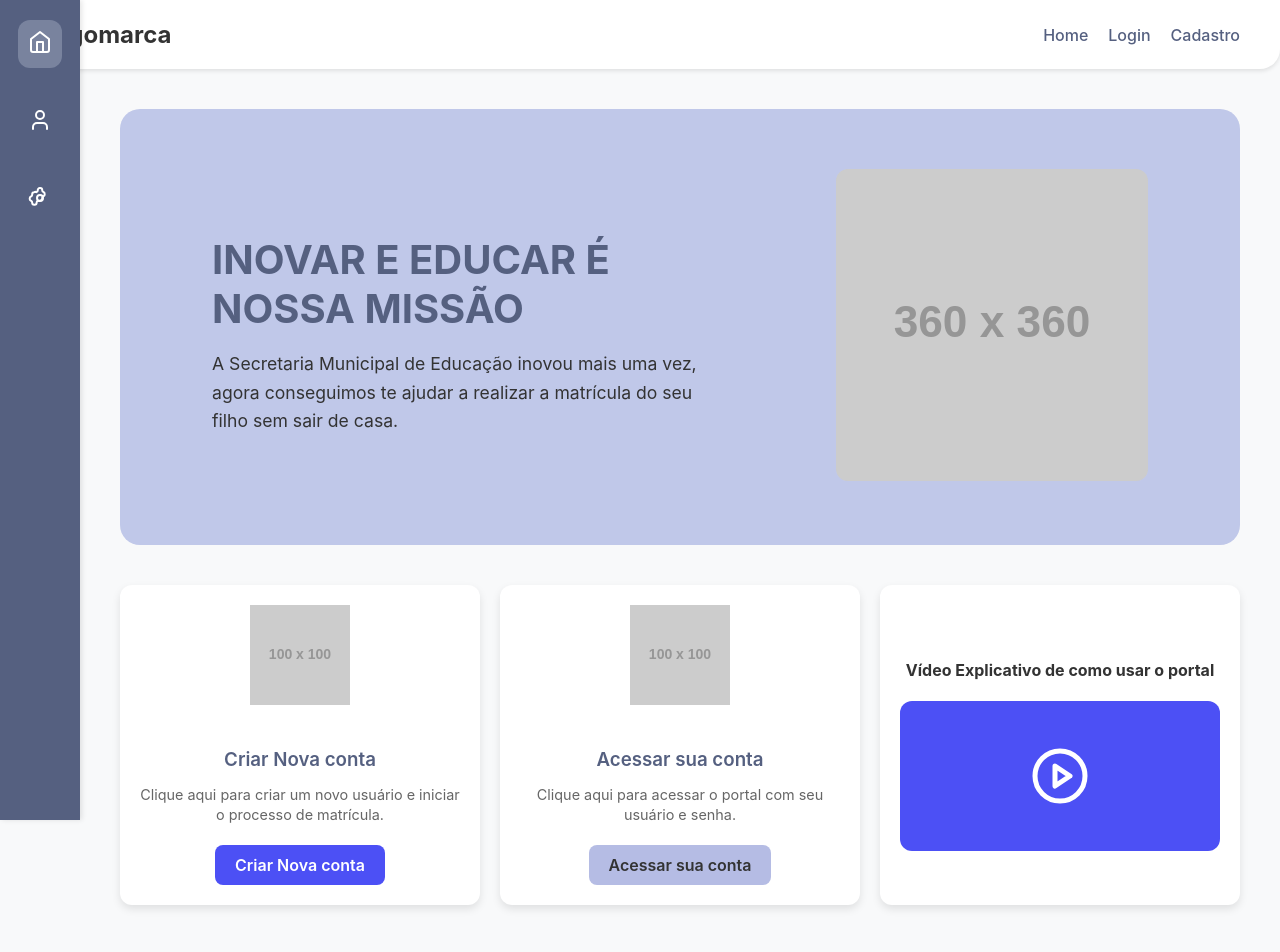
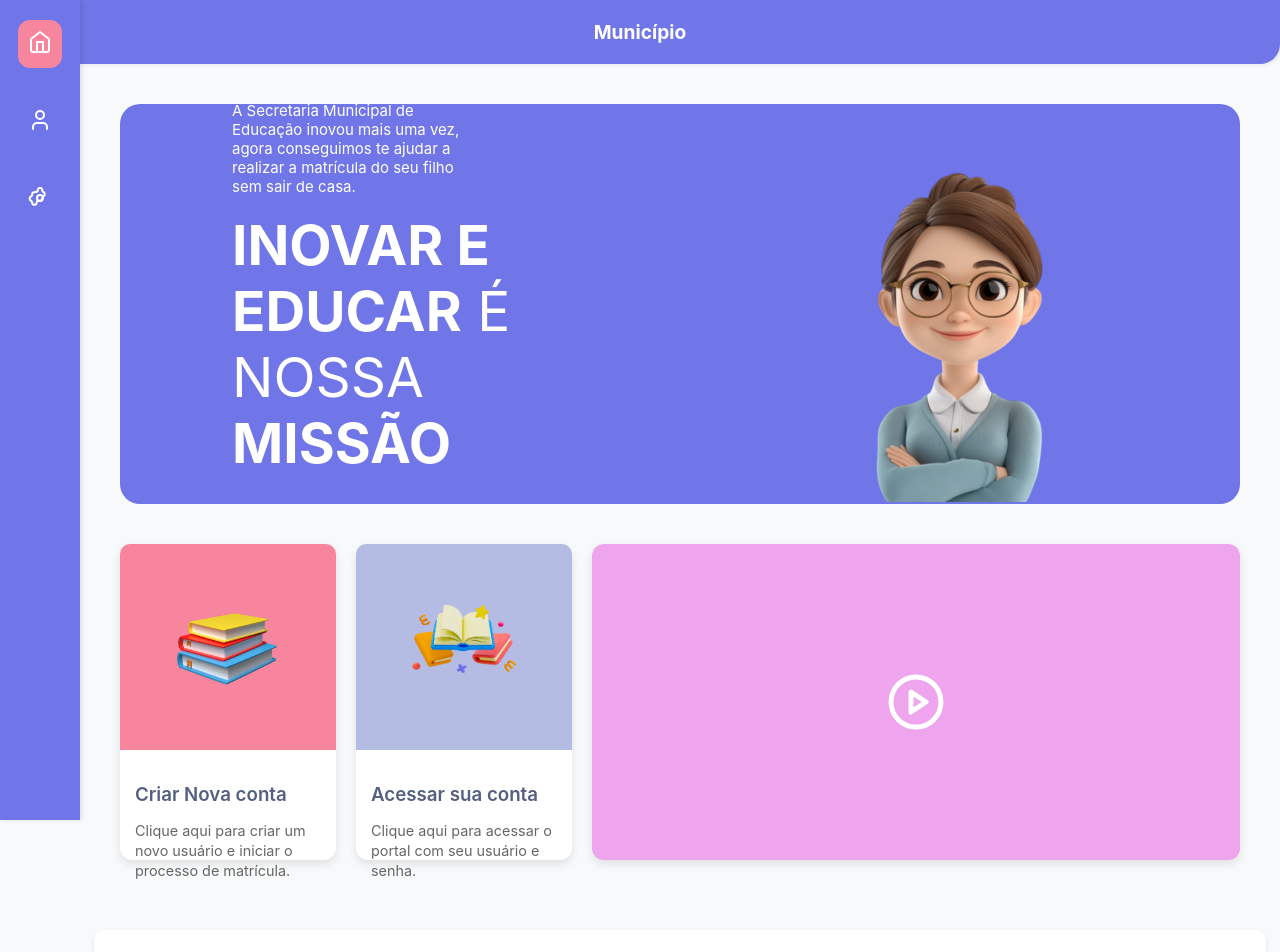
Before and after one commit to teceudesenvolvo/blu-escolar-alunos, a React (Create React App) app: page / in a window 1280 px wide. Shown: the top 952 px of the page. Built offline with nearby package versions, Linux system fonts and the light colour scheme.

Commit message:
componentes

```diff
--- a/src/App.css
+++ b/src/App.css
@@ -47,23 +47,24 @@ body {
 
 .main-content {
   flex-grow: 1;
-    margin-left: 80px; /* Espaço para a barra de navegação lateral */
+  margin-left: 80px;
+  /* Espaço para a barra de navegação lateral */
 }
 
-/* Barra de navegação lateral fixa */
-/* Barra de navegação lateral fixa */
+/* Barra de navegação lateral fixa SideMenu */
 .fixed-nav-bar {
   position: fixed;
   left: 0;
   top: 0;
   height: 100vh;
   width: 80px;
-    background-color: #556080;
+  background-color: #7076E8;
   display: flex;
   flex-direction: column;
   align-items: center;
   padding-top: 20px;
   box-shadow: 2px 0 5px rgba(0, 0, 0, 0.1);
+  z-index: 1000;
 }
 
 .nav-icon-wrapper {
@@ -75,32 +76,35 @@ body {
 }
 
 .nav-icon-wrapper.active {
-    background-color: #79839E;
+  background-color: #F7859D;
 }
 
 .nav-icon-wrapper svg {
   color: white;
 }
 
-/* Estilização do cabeçalho */
+/* Estilização do TopMenu */
 .header {
   display: flex;
-    justify-content: space-between;
+  justify-content: center;
+  text-align: center;
   align-items: center;
   padding: 20px 40px;
-    background-color: #fff;
-    box-shadow: 0 2px 4px rgba(0, 0, 0, 0.1);
+  background-color: #7076E8 ;
+  box-shadow: 2px 0 5px rgba(0, 0, 0, 0.1);
   border-bottom-left-radius: 20px;
   border-bottom-right-radius: 20px;
+  z-index: 1000;
 }
 
 .logomarca {
   font-weight: 700;
   font-size: 1.5rem;
-    color: #333;
+  color: #fff;
 }
 
-.header-nav a, .header-nav .nav-link {
+.header-nav a,
+.header-nav .nav-link {
   margin-left: 20px;
   text-decoration: none;
   color: #556080;
@@ -108,7 +112,8 @@ body {
   transition: color 0.3s;
 }
 
-.header-nav a:hover, .header-nav .nav-link:hover {
+.header-nav a:hover,
+.header-nav .nav-link:hover {
   color: #4C50F5;
 }
 
@@ -118,27 +123,30 @@ body {
   display: flex;
   align-items: center;
   justify-content: space-around;
-    padding: 60px 40px;
-    background-color: #C0C8E9;
-    color: #333;
+  background-color: #7076E8;
+  color: #fff;
   border-radius: 20px;
   margin: 40px 40px 0 40px;
+  align-items: flex-end;
 }
 
 .hero-content {
-    max-width: 50%;
+  max-width: 30%;
+  justify-content: center;
+  height: 400px;
+  display: flex;
+  flex-direction: column;
 }
 
 .hero-content h1 {
-    font-size: 2.5rem;
-    font-weight: 700;
-    margin-bottom: 1rem;
-    color: #556080;
+  font-size: 55px;
+  font-weight: 400;
 }
 
 .hero-content p {
-    font-size: 1.1rem;
-    line-height: 1.6;
+  font-size: 15px;
+  margin-bottom: -30px;
+  width: 70%;
 }
 
 .hero-image {
@@ -147,9 +155,10 @@ body {
 }
 
 .hero-image img {
-    border-radius: 12px;
   max-width: 100%;
-    height: auto;
+  height: 70%;
+  align-self: flex-end;
+  margin-bottom: -2px;
 }
 
 /* Seção de Features (Cards e Vídeo) */
@@ -160,17 +169,52 @@ body {
   padding: 40px;
 }
 
-.feature-card, .video-card {
+.feature-card,
+.video-card {
   background-color: #fff;
-    padding: 20px;
   border-radius: 12px;
   box-shadow: 0 4px 8px rgba(0, 0, 0, 0.1);
-    flex-basis: 30%;
+  width: 20%;
+  text-decoration: none;
+}
+
+.video-card {
+  width: 60%;
+}
+
+.feature-card:hover {
+  box-shadow: 0 6px 12px rgba(0, 0, 0, 0.15);
+  transform: translateY(-5px);
+  transition: all 0.3s ease;
+}
+
+.icon-container-1 {
+  display: flex;
+  width: 100%;
+  background-color: #F7859D;
+  height: 65%;
+  justify-content: center;
+  align-items: center;
+  align-self: center;
   text-align: center;
+  border-radius: 10px 10px 0 0;
+}
+
+.icon-container-2 {
+  display: flex;
+  width: 100%;
+  background-color: #B5BCE4;
+  height: 65%;
+  justify-content: center;
+  align-items: center;
+  align-self: center;
+  text-align: center;
+  border-radius: 10px 10px 0 0;
 }
 
 .feature-card img {
   margin-bottom: 20px;
+  width: 60%;
 }
 
 .feature-card h3 {
@@ -186,34 +230,13 @@ body {
   margin-bottom: 20px;
 }
 
-.btn-primary, .btn-secondary {
-    display: inline-block;
-    padding: 10px 20px;
-    border-radius: 8px;
-    text-decoration: none;
-    font-weight: 600;
-    transition: background-color 0.3s;
-}
-
-.btn-primary {
-    background-color: #4C50F5;
-    color: #fff;
-}
-
-.btn-primary:hover {
-    background-color: #3a3fcc;
-}
-
-.btn-secondary {
-    background-color: #B5BCE4;
-    color: #333;
-}
-
-.btn-secondary:hover {
-    background-color: #9ea4d0;
+.text-card {
+  padding: 15px;
+  text-align: left;
 }
 
 .video-card {
+  background-color: #EEA5EE;
   display: flex;
   flex-direction: column;
   align-items: center;
@@ -223,7 +246,7 @@ body {
 .video-placeholder {
   width: 100%;
   height: 150px;
-    background-color: #4C50F5;
+  color: #1f1f1f;
   border-radius: 12px;
   display: flex;
   align-items: center;
@@ -232,16 +255,21 @@ body {
 }
 
 .video-placeholder svg {
-    color: white;
+  color: #1f1f1f;
 }
 
 /* Seção de Informações (Dashboard) */
 .info-section {
+  background-color: #fff;
   display: flex;
   align-items: center;
   justify-content: center;
   gap: 40px;
   padding: 40px;
+  box-shadow: 0 2px 4px rgba(0, 0, 0, 0.1);
+  border-radius: 10px;
+  width: 91%;
+  margin: 30px auto;
 }
 
 .info-text {
@@ -344,6 +372,180 @@ body {
   font-size: 0.8rem;
 }
 
+/* Estilização da página de login */
+.login-container {
+    display: flex;
+    height: 100vh;
+    font-family: 'Inter', sans-serif;
+}
+
+/* Lado esquerdo da página (background roxo) */
+.login-left {
+    flex-basis: 50%;
+    background-color: #7076E8;
+    color: white;
+    display: flex;
+    flex-direction: column;
+    padding: 10%;
+    position: relative;
+}
+
+.login-header {
+    display: flex;
+    align-items: center;
+    position: absolute;
+    top: 40px;
+    left: 40px;
+}
+
+.logo-heart svg {
+    margin-right: 10px;
+}
+
+.logomarca {
+    font-weight: 700;
+    font-size: 1.2rem;
+}
+
+.login-greeting {
+    margin-top: 150px;
+    padding-left: 20px;
+}
+
+.login-greeting h1 {
+    font-size: 70px;
+    font-weight: 400;
+    line-height: 1.2;
+}
+
+/* Lado direito da página (formulário de login) */
+.login-right {
+    flex-basis: 60%;
+    background-color: #FFFFFF;
+    display: flex;
+    justify-content: center;
+    align-items: center;
+    padding: 40px;
+}
+
+.login-form-card {
+    padding: 40px;
+    border-radius: 16px;
+    width: 100%;
+    max-width: 450px;
+    text-align: center;
+}
+
+.login-form-card h2 {
+    font-size: 1.5rem;
+    color: #556080;
+    margin-bottom: 30px;
+}
+
+.login-form {
+    display: flex;
+    flex-direction: column;
+    gap: 20px;
+}
+
+.form-group {
+    text-align: left;
+}
+
+.form-group label {
+    display: block;
+    margin-bottom: 5px;
+    color: transparent;
+    font-weight: 500;
+    font-size: 5px;
+}
+
+.form-group input {
+    width: 100%;
+    padding: 12px;
+    border: none  ;
+    border-bottom: 1px solid #ddd;
+    box-sizing: border-box;
+    transition: border-color 0.3s;
+}
+
+.form-group input:focus {
+    outline: none;
+    border-color: #4C50F5;
+}
+
+.form-actions {
+    display: flex;
+    justify-content: space-between;
+    align-items: center;
+    margin-top: 10px;
+}
+
+.forgot-password {
+    color: #F7859D;
+    text-decoration: none;
+    font-size: 0.9rem;
+}
+
+.btn-login {
+    padding: 12px 30px;
+    background-color: #4C50F5;
+    color: white;
+    border: none;
+    border-radius: 8px;
+    cursor: pointer;
+    font-weight: 600;
+    transition: background-color 0.3s;
+}
+
+.btn-login:hover {
+    background-color: #3a3fcc;
+}
+
+.register-link {
+    margin-top: 20px;
+    font-size: 0.9rem;
+}
+
+.register-link a {
+    color: #7076E8;
+    text-decoration: none;
+    font-weight: 500;
+    text-decoration: underline;
+}
+
+
+
+
+
+
+
+
+
+
+
+
+
+
+
+
+
+
+
+
+
+
+
+
+
+
+
+
+
+
+
+
+
 
 
 
--- a/src/componentes/TopMenu.js
+++ b/src/componentes/TopMenu.js
@@ -1,15 +1,9 @@
 import React from 'react';
-import { NavLink } from 'react-router-dom';
 
 const TopMenu = () => {
   return (
     <header className="header">
-      <div className="logomarca">Logomarca</div>
-      <nav className="header-nav">
-          <NavLink to="/">Home</NavLink>
-          <NavLink to="/login">Login</NavLink>
-          <NavLink to="/cadastro">Cadastro</NavLink>
-      </nav>
+      <div className="logomarca">Município</div>
     </header>
   );
 };
--- a/src/pages/LandingPage.js
+++ b/src/pages/LandingPage.js
@@ -1,5 +1,7 @@
 import React from 'react';
-import Person3d from '../../../assets/professora-2.png';
+import Person3d from '../assets/teacher.webp';
+import Books1 from '../assets/books-1.png';
+import Books2 from '../assets/books-2.webp';
 
 function LandingPage() {
     return (
@@ -8,43 +10,49 @@ function LandingPage() {
                 {/* Aqui irá a seção principal da página, com o conteúdo de destaque e os cards */}
                 <section className="hero-section">
                     <div className="hero-content">
-            <h1>INOVAR E EDUCAR É NOSSA MISSÃO</h1>
                         <p>A Secretaria Municipal de Educação inovou mais uma vez, agora conseguimos te ajudar a realizar a matrícula do seu filho sem sair de casa.</p>
+                        <h1><b>INOVAR E EDUCAR</b> É NOSSA <b>MISSÃO</b></h1>
                     </div>
                     <div className="hero-image">
-            <img src="https://placehold.co/360x360/E8DFFD/333333?text=3D+character" alt="3D character" />
+                        <img src={Person3d} alt="3D character" />
                     </div>
                 </section>
 
                 <section className="features-section">
-          <div className="feature-card">
-            <img src="https://placehold.co/100x100/F1F5FE/333333?text=Books" alt="Books icon" />
+                    <a href='/cadastro' className="feature-card"a>
+                        <div className="icon-container-1">
+                            <img src={Books1} alt="Books icon" />
+                        </div>
+                        <div className='text-card'>
                             <h3>Criar Nova conta</h3>
                             <p>Clique aqui para criar um novo usuário e iniciar o processo de matrícula.</p>
-            <a href="/cadastro" className="btn-primary">Criar Nova conta</a>
                         </div>
-          <div className="feature-card">
-            <img src="https://placehold.co/100x100/F1F5FE/333333?text=Open+Book" alt="Open book icon" />
+                    </a>
+                    <a href='/login' className="feature-card">
+                        <div className="icon-container-2">
+                            <img src={Books2} alt="Open book icon" />
+                        </div>
+                        <div className='text-card'>
                             <h3>Acessar sua conta</h3>
                             <p>Clique aqui para acessar o portal com seu usuário e senha.</p>
-            <a href="/login" className="btn-secondary">Acessar sua conta</a>
                         </div>
+                    </a>
                     <div className="video-card">
-              <h4>Vídeo Explicativo de como usar o portal</h4>
                         <div className="video-placeholder">
-                <svg xmlns="http://www.w3.org/2000/svg" width="60" height="60" viewBox="0 0 24 24" fill="none" stroke="#FFFFFF" strokeWidth="2" strokeLinecap="round" strokeLinejoin="round" className="lucide lucide-play-circle"><circle cx="12" cy="12" r="10"/><polygon points="10 8 16 12 10 16 10 8"/></svg>
+                            <svg xmlns="http://www.w3.org/2000/svg" width="60" height="500" viewBox="0 0 24 24" fill="none" stroke="#fff" strokeWidth="2" strokeLinecap="round" strokeLinejoin="round" className="lucide lucide-play-circle"><circle cx="12" cy="12" r="10" /><polygon points="10 8 16 12 10 16 10 8" /></svg>
                         </div>
                     </div>
                 </section>
 
                 <section className="info-section">
                     <div className="info-text">
+                        <p>Inovação</p>
                         <h2>Prefeitura do Município cria portal de educação que auxilia pais e alunos.</h2>
                         <p>A Secretaria Municipal de Educação inovou mais uma vez, agora conseguimos te ajudar a realizar a matrícula do seu filho sem sair de casa.</p>
                         <a href="#saiba-mais" className="learn-more-link">Saiba Mais</a>
                     </div>
                     <div className="info-image">
-                <img src="https://placehold.co/400x300/F1F5FE/333333?text=Dashboard" alt="Dashboard preview" />
+                        <img src="https://placehold.co/600x400/F1F5FE/333333?text=Dashboard" alt="Dashboard preview" />
                     </div>
                 </section>
 
--- a/src/pages/LoginPage.js
+++ b/src/pages/LoginPage.js
@@ -1,12 +1,39 @@
 import React from 'react';
+import { Link } from 'react-router-dom';
 
 function LoginPage() {
-  return (
-    <div>
-      <h1>Login</h1>
-      <p>O formulário de login irá aqui.</p>
-    </div>
-  );
+    return (
+        <div className="login-container">
+            <div className="login-left">
+
+                <div className="login-greeting">
+                    <h1><b>BEM-VINDO AO</b>  PORTAL</h1>
+                </div>
+            </div>
+            <div className="login-right">
+                <div className="login-form-card">
+                    <h2>Entrar na sua conta</h2>
+                    <form className="login-form">
+                        <div className="form-group">
+                            <label htmlFor="email">Email</label>
+                            <input type="email" id="email" name="email" placeholder="Digite seu email" required />
+                        </div>
+                        <div className="form-group">
+                            <label htmlFor="password">Senha</label>
+                            <input type="password" id="password" name="password" placeholder="Digite sua senha" required />
+                        </div>
+                        <div className="form-actions">
+                            <Link to="#" className="forgot-password">Esqueceu sua senha?</Link>
+                            <button type="submit" className="btn-login">Entrar</button>
+                        </div>
+                    </form>
+                    <div className="register-link">
+                        <Link to="/cadastro">Criar Conta</Link>
+                    </div>
+                </div>
+            </div>
+        </div>
+    );
 }
 
 export default LoginPage;
```
Lines whose indentation alone changed are shown as unchanged.
